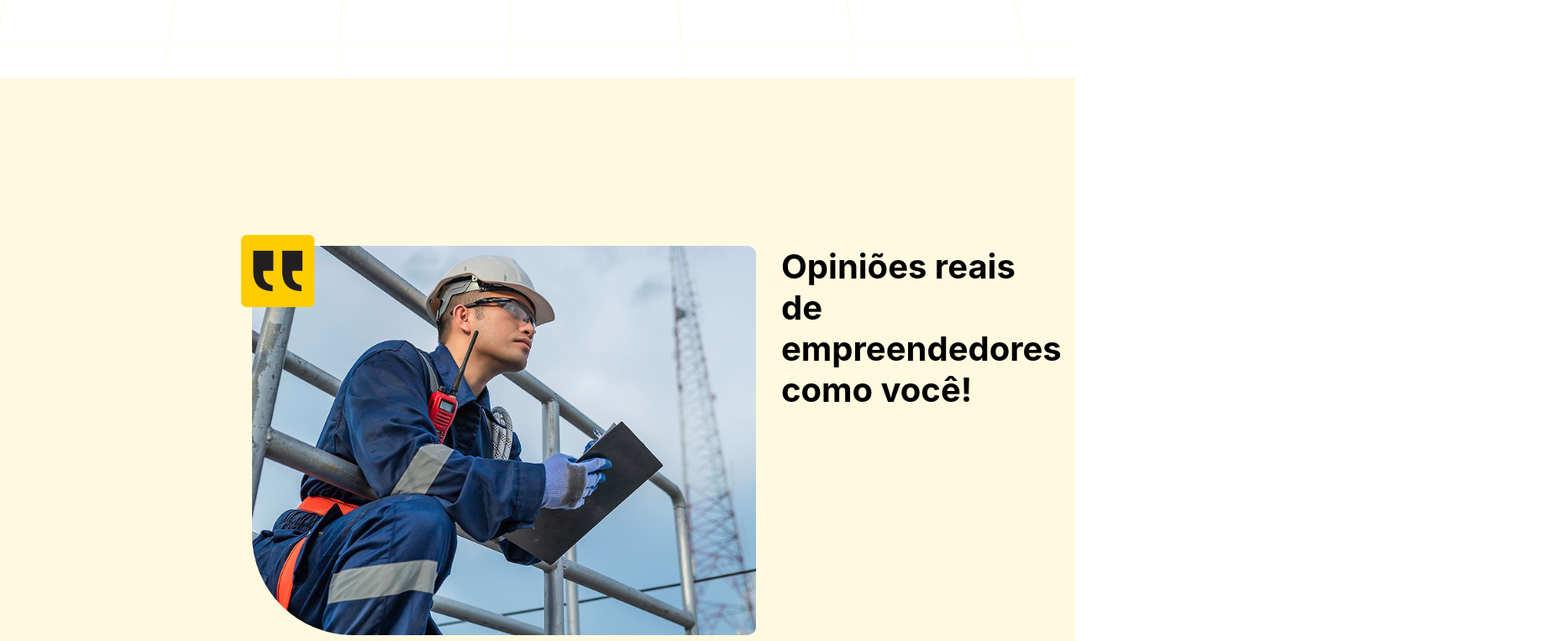
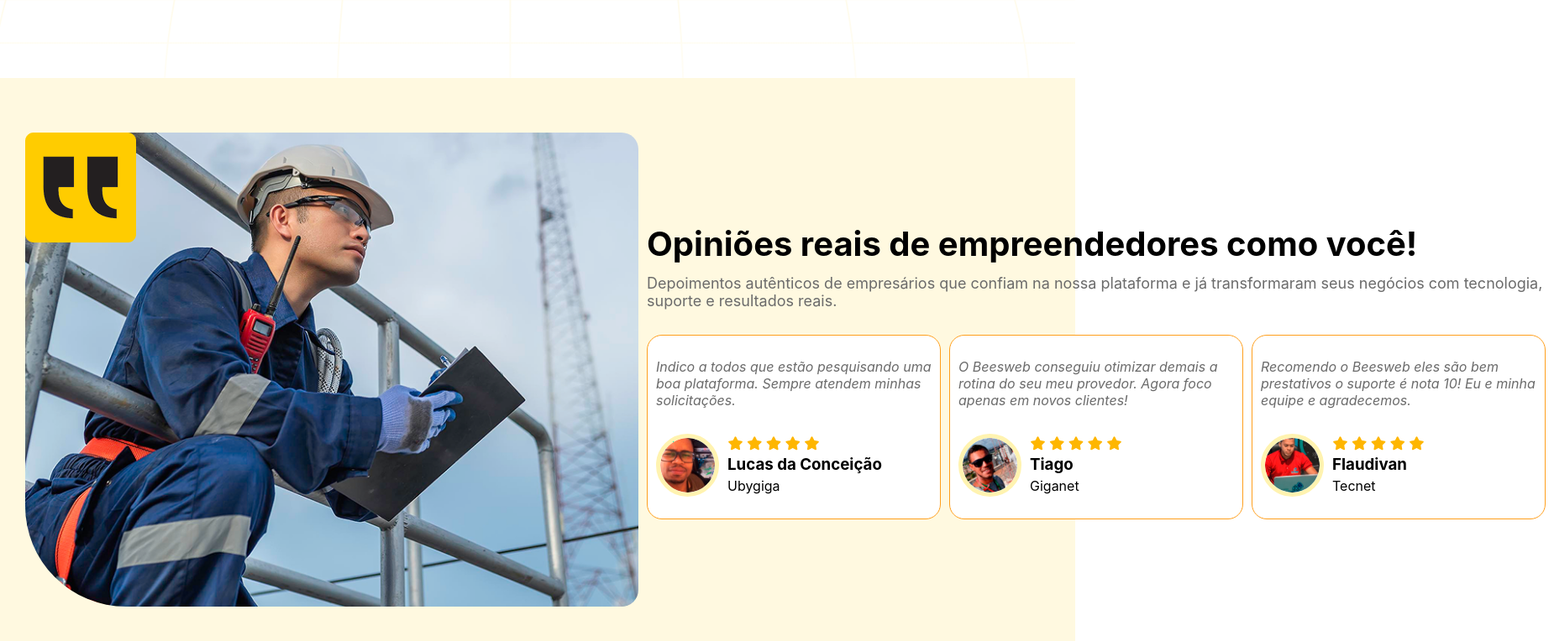
Before and after one commit to vikttorcostta/site-beesweb, a website: page index.html in a window 1280 px wide. Shown: the part 5801-6565 px from the top of the page at 84% size, 1850 px wide, since content can reach past the window. Drawn offline with nearby package versions, Linux system fonts and the light colour scheme.

Commit message:
concluído seção de depoimentos

```diff
--- a/index.html
+++ b/index.html
@@ -415,20 +415,57 @@
         </section>
         <!-- FIM INTEGRAÇÕES -->
         <section class="testimonials-container">
-            <div class="testimonials-content">
-                <div class="testimonials-item">
-                    <span>
-                        <h1>Opiniões reais de empreendedores como você!</h1>
-                        <img src="./src/assets/images/quotes.png" alt="">
-                    </span>
-                    <img src="./src/assets/images/image-proffessional.png" alt="">
+            <div class="testimonials-content-1">
+                <img id="quotes" src="./src/assets/images/quotes.png" alt="">
+                <img id="professional" src="./src/assets/images/image-proffessional.png" alt="">
+            </div>
+            <div class="testimonials-content-2">
+                <div class="testimonials-texts">
+                    <h1>Opiniões reais de empreendedores como você!</h1>
+                    <p>Depoimentos autênticos de empresários que confiam na nossa plataforma e já transformaram seus negócios com tecnologia, suporte e resultados reais.</p>
                 </div>
-                <div>
-
+                <div class="testimonials-cards">
+                    <div class="card">
+                        <p>Indico a todos que estão pesquisando uma boa plataforma. Sempre atendem minhas solicitações.
+                        </p>
+                        <div>
+                            <img src="./src/assets/images/customer-image-01.png" alt="">
+                            <div>
+                                <img src="./src/assets/images/stars.svg" alt="">
+                                <h3>Lucas da Conceição</h3>
+                                <p>Ubygiga</p>
+                            </div>
+                        </div>
+                    </div>
+                    <div class="card">
+                        <p>O Beesweb conseguiu otimizar demais a rotina do seu meu provedor. Agora foco apenas em novos
+                            clientes!
+                        </p>
+                        <div>
+                            <img src="./src/assets/images/customer-image-02.png" alt="">
+                            <div>
+                                <img src="./src/assets/images/stars.svg" alt="">
+                                <h3>Tiago</h3>
+                                <p>Giganet</p>
+                            </div>
+                        </div>
+                    </div>
+                    <div class="card">
+                        <p>Recomendo o Beesweb eles são bem prestativos o suporte é nota 10! Eu e minha equipe e
+                            agradecemos.
+                        </p>
+                        <div>
+                            <img src="./src/assets/images/customer-image-03.png" alt="">
+                            <div>
+                                <img src="./src/assets/images/stars.svg" alt="">
+                                <h3>Flaudivan</h3>
+                                <p>Tecnet</p>
+                            </div>
+                        </div>
+                    </div>
                 </div>
             </div>
         </section>
-
     </main>
     <footer></footer>
     <script src="/node_modules/jquery/dist/jquery.slim.min.js"></script>
--- a/src/assets/styles/main.css
+++ b/src/assets/styles/main.css
@@ -1057,37 +1057,144 @@ ul {
 /** INÍCIO TESTIMONIALS **/
 
 .testimonials-container {
+    width: 100%;
+    height: 700px;
     display: flex;
-    flex-direction: column;
-    justify-content: center;
+    align-items: center;
     background-color: #FFF9E0;
-    height: 800px;
+    justify-content: space-between;
+    padding: 30px;
 }
 
-.testimonials-item {
-    margin-left: 300px;
-    margin-top: -200px;
+.testimonials-content-1 {
+    position: relative;
+}
+
+.testimonials-content-1>#quotes {
     position: absolute;
 }
 
-.testimonials-item > img {
-    width: 600px;
-    border-radius: 10px 10px 10px 120px;
+.testimonials-content-1>#professional {
+    width: 730px;
+    border-radius: 20px 20px 20px 120px;
 }
 
-.testimonials-item > span {
-    position: relative;
+.testimonials-content-2 {
+    display: flex;
+    flex-direction: column;
+    align-items: start;
+    padding: 10px;
+    gap: 30px;
 }
 
-.testimonials-item > span > h1 {
-    font-size: 40px;
-    text-align: start;
-    position: absolute;
-    margin-left: 630px;
+.testimonials-cards {
+    display: flex;
+    flex-direction: row;
+    gap: 10px;
 }
 
-.testimonials-item > span > img {
-    width: 88px;
-    position: absolute;
-    margin: -13px;
+.testimonials-texts {
+    display: flex;
+    flex-direction: column;
+    gap: 12px;
 }
+
+.testimonials-texts>h1 {
+    font-size: 40px;
+}
+
+.testimonials-texts>p {
+    font-size: 18px;
+    color: var(--mid-gray);
+}
+
+.card {
+    width: 350px;
+    height: 220px;
+    background-color: #FFFFFF;
+    display: flex;
+    flex-direction: column;
+    align-items: flex-start;
+    justify-content: center;
+    gap: 30px;
+    padding: 10px;
+    border-radius: 18px;
+    border: 1px solid var(--honey-orange);
+}
+
+.card>div {
+    display: flex;
+    flex-direction: row;
+    align-items: center;
+    justify-content: start;
+    gap: 10px;
+}
+
+.card>p {
+    color: #6B6B6B;
+    font-style: italic;
+}
+
+.card>div>div {
+    display: flex;
+    flex-direction: column;
+    gap: 4px;
+}
+
+.card>div>div>img {
+    width: 110px;
+}
+
+.card>div>img {
+    border: 5px solid var(--soft-yellow);
+    border-radius: 50%;
+    width: 75px;
+    height: 75px;
+    object-fit: cover;
+}
+
+
+@media (max-width:768px) {
+
+    .testimonials-container {
+        height: 1320px;
+        flex-direction: column;
+        align-items: center;
+        justify-content: center;
+    }
+
+    .testimonials-content-1 {
+        position: relative;
+    }
+
+    .testimonials-content-1>#quotes {
+        width: 80px;
+        position: absolute;
+    }
+
+    .testimonials-content-1>#professional {
+        width: 390px;
+        border-radius: 12px 12px 12px 80px;
+    }
+
+    .testimonials-cards {
+        width: 100%;
+        flex-direction: column;
+        justify-content: center;
+        align-items: center;
+    }
+
+    .testimonials-texts {
+        gap: 5px;
+        text-align: center;
+        justify-content: center;
+    }
+
+    .testimonials-texts>h1 {
+        font-size: 35px;
+    }
+
+    .testimonials-texts>p {
+        font-size: 16px;
+    }
+}
```
Also changed, not shown: src/assets/images/customer-image-01.png (added), src/assets/images/customer-image-02.png (added), src/assets/images/customer-image-03.png (added), src/assets/images/stars.svg (added).
